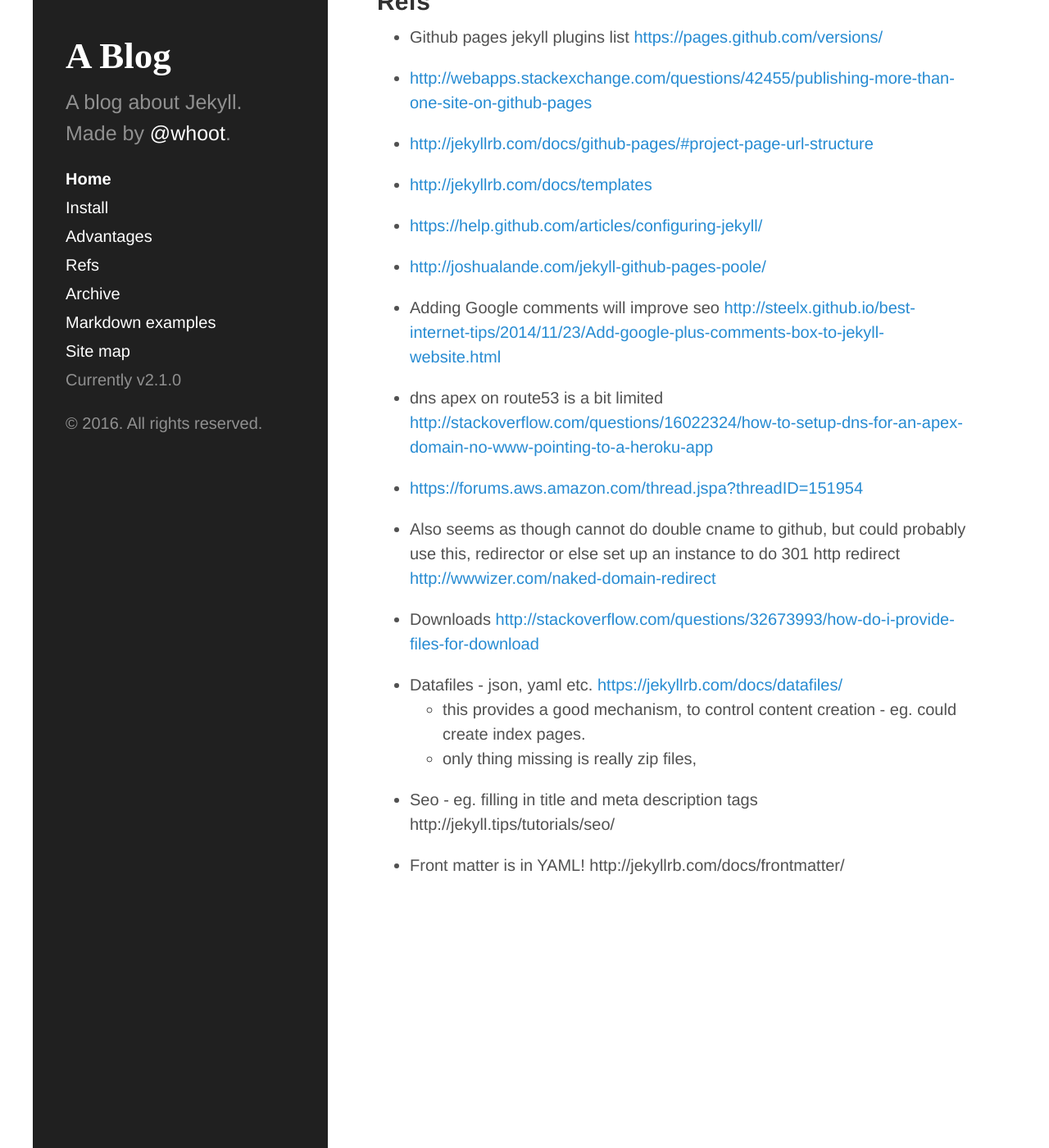
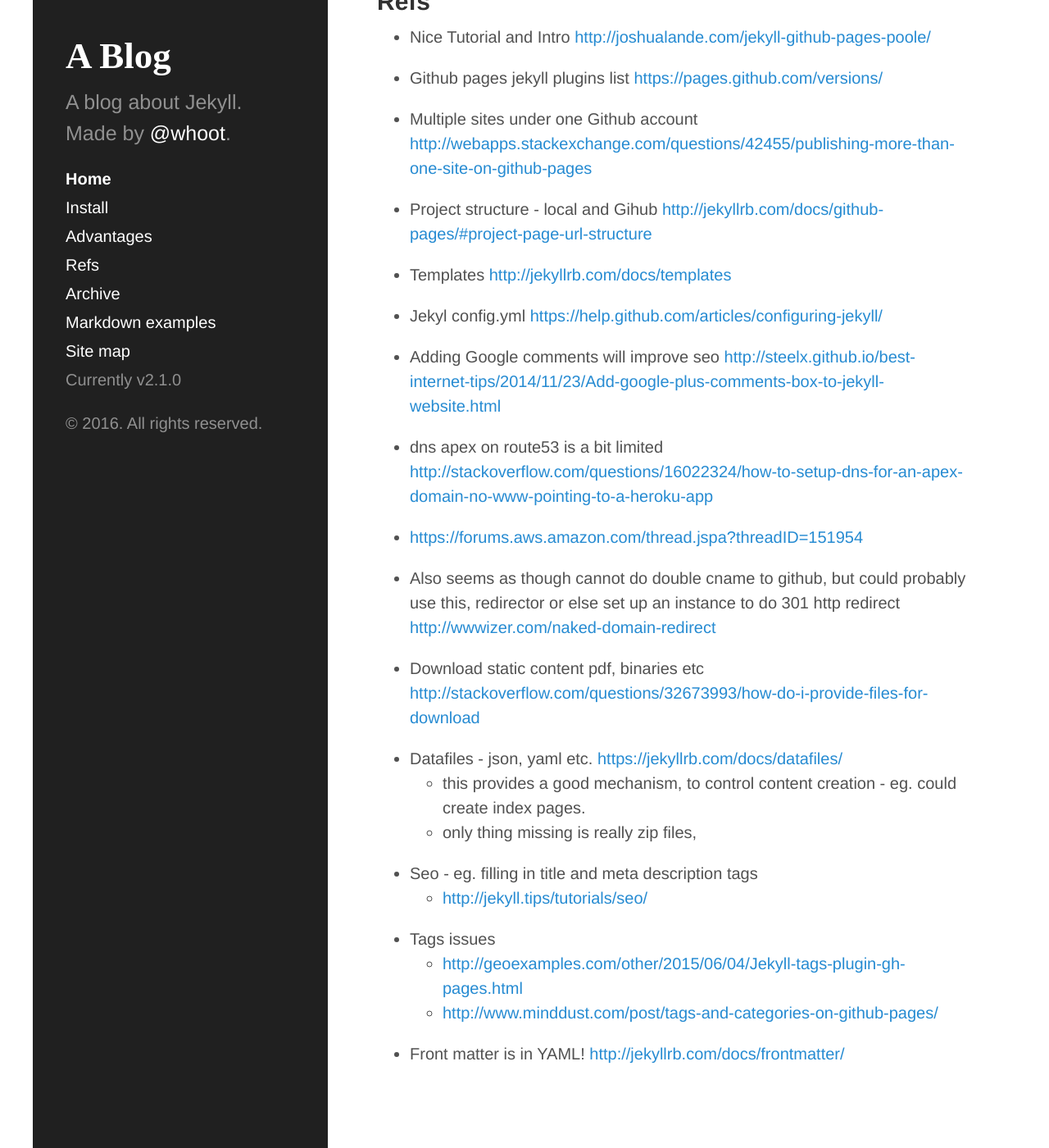
Before and after one commit to julian1/minimal-github-jekyll, a Jekyll site: the page built from refs.md, in a window 1280 px wide and 1400 px high, scrolled down 210 px. Shown: the whole window at 82% size. Built offline with Jekyll 4.4.1, drawn with Linux system fonts in a browser that asks for light colours.

Commit message:
tidy refs

```diff
--- a/refs.md
+++ b/refs.md
@@ -6,18 +6,23 @@ tags:
   - mytag2
 ---
 
+- Nice Tutorial and Intro
+  <http://joshualande.com/jekyll-github-pages-poole/>
+
 - Github pages jekyll plugins list
   <https://pages.github.com/versions/>
 
-- <http://webapps.stackexchange.com/questions/42455/publishing-more-than-one-site-on-github-pages>
+- Multiple sites under one Github account
+  <http://webapps.stackexchange.com/questions/42455/publishing-more-than-one-site-on-github-pages>
 
-- <http://jekyllrb.com/docs/github-pages/#project-page-url-structure>
+- Project structure - local and Gihub
+  <http://jekyllrb.com/docs/github-pages/#project-page-url-structure>
 
-- <http://jekyllrb.com/docs/templates>
+- Templates
+  <http://jekyllrb.com/docs/templates>
 
-- <https://help.github.com/articles/configuring-jekyll/>
-
-- <http://joshualande.com/jekyll-github-pages-poole/>
+- Jekyl config.yml
+  <https://help.github.com/articles/configuring-jekyll/>
 
 - Adding Google comments will improve seo
   <http://steelx.github.io/best-internet-tips/2014/11/23/Add-google-plus-comments-box-to-jekyll-website.html>
@@ -31,7 +36,7 @@ tags:
   or else set up an instance to do 301 http redirect
   <http://wwwizer.com/naked-domain-redirect>
 
-- Downloads
+- Download static content pdf, binaries etc
   <http://stackoverflow.com/questions/32673993/how-do-i-provide-files-for-download>
 
 - Datafiles - json, yaml etc.
@@ -40,7 +45,11 @@ tags:
   - only thing missing is really zip files,
 
 - Seo - eg. filling in title and meta description tags
-  http://jekyll.tips/tutorials/seo/
+  - <http://jekyll.tips/tutorials/seo/>
+
+- Tags issues
+  - <http://geoexamples.com/other/2015/06/04/Jekyll-tags-plugin-gh-pages.html>
+  - <http://www.minddust.com/post/tags-and-categories-on-github-pages/>
 
 - Front matter is in YAML!
-  http://jekyllrb.com/docs/frontmatter/
+  <http://jekyllrb.com/docs/frontmatter/>
```
Also changed, not shown: sitemap.md (+0 -2 lines).
